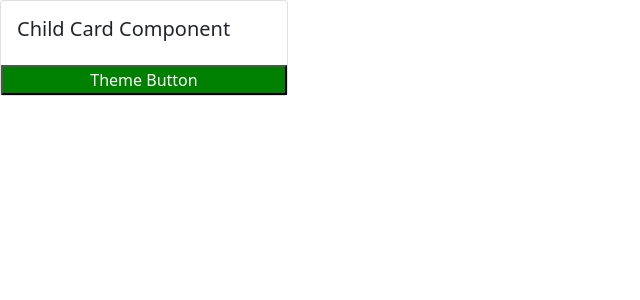
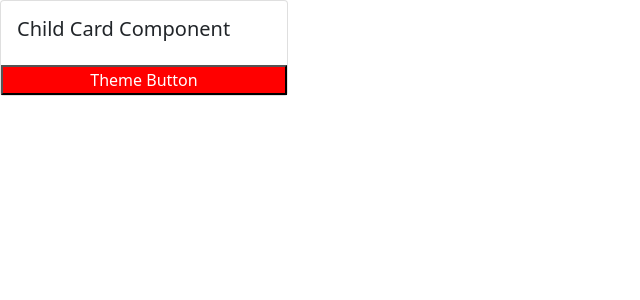
Before and after one commit to cantstopcoding/context-tutorial, a React (Create React App) app: page / in a window 1280 px wide. Shown: the top 300 px of the page, without its empty margins (0-640 px from the left). Built offline with nearby package versions, Linux system fonts and the light colour scheme.

Commit message:
utilize Provider method

```diff
--- a/src/App.js
+++ b/src/App.js
@@ -17,7 +17,9 @@ function App() {
   const ThemeContext = React.createContext(themes.green);
   return (
     <>
-      <ChildCardComponent />
+      <ThemeContext.Provider value={themes.red}>
+        <ChildCardComponent />
+      </ThemeContext.Provider>
     </>
   );
 
```
